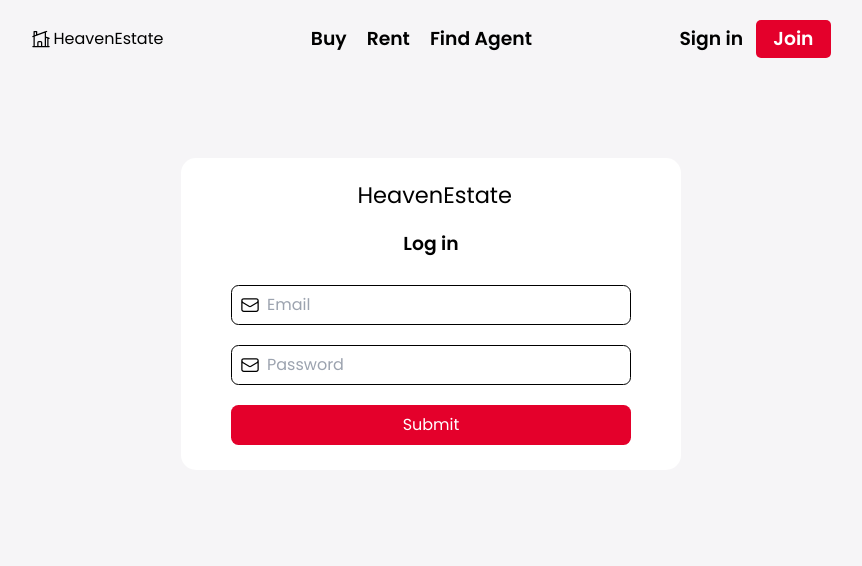
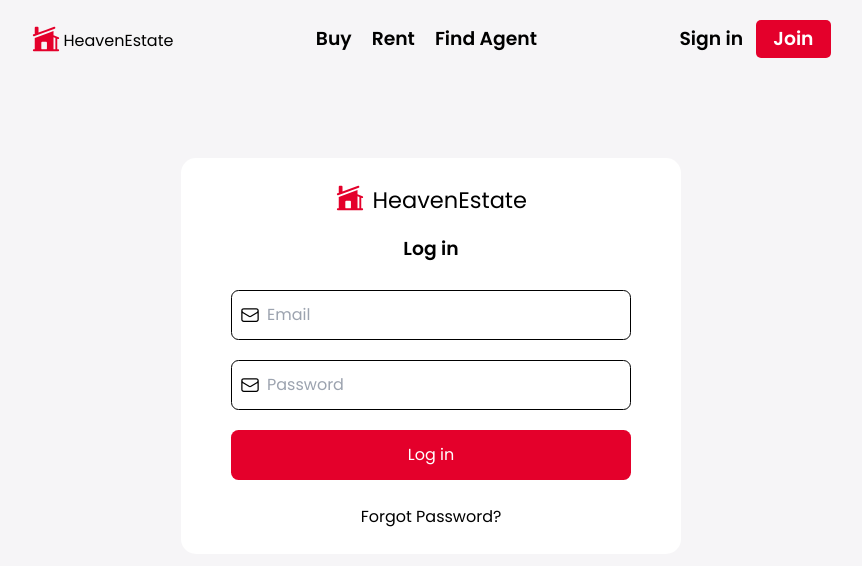
Before and after one commit to filipkomogorov/booking-app, a React (Vite) app in the folder client/: page /login in a window 1280 px wide. Shown: the top 566 px of the page, without its empty margins (209-1071 px from the left). Built offline with nearby package versions, Linux system fonts and the light colour scheme.

Commit message:
wrapping styling

```diff
--- a/client/src/components/Logo/LogoSvg.tsx
+++ b/client/src/components/Logo/LogoSvg.tsx
@@ -1,21 +1,19 @@
-interface LogoProps {
-    size: string
-}
 
-const LogoSvg = (props:LogoProps) => {
+
+const LogoSvg = () => {
   return (
     <svg
       xmlns="http://www.w3.org/2000/svg"
-      fill="none"
       viewBox="0 0 24 24"
-      strokeWidth={1.5}
-      stroke="currentColor"
-      className={`w-${props.size} h-${props.size}`}
+      fill="currentColor"
+      // className={`w-${props.size} h-${props.size}`}
+      className={`w-12 h-12 fill-cta`}
     >
+      <path d="M19.006 3.705a.75.75 0 00-.512-1.41L6 6.838V3a.75.75 0 00-.75-.75h-1.5A.75.75 0 003 3v4.93l-1.006.365a.75.75 0 00.512 1.41l16.5-6z" />
       <path
-        strokeLinecap="round"
-        strokeLinejoin="round"
-        d="M8.25 21v-4.875c0-.621.504-1.125 1.125-1.125h2.25c.621 0 1.125.504 1.125 1.125V21m0 0h4.5V3.545M12.75 21h7.5V10.75M2.25 21h1.5m18 0h-18M2.25 9l4.5-1.636M18.75 3l-1.5.545m0 6.205l3 1m1.5.5l-1.5-.5M6.75 7.364V3h-3v18m3-13.636l10.5-3.819"
+        fillRule="evenodd"
+        d="M3.019 11.115L18 5.667V9.09l4.006 1.456a.75.75 0 11-.512 1.41l-.494-.18v8.475h.75a.75.75 0 010 1.5H2.25a.75.75 0 010-1.5H3v-9.129l.019-.006zM18 20.25v-9.565l1.5.545v9.02H18zm-9-6a.75.75 0 00-.75.75v4.5c0 .414.336.75.75.75h3a.75.75 0 00.75-.75V15a.75.75 0 00-.75-.75H9z"
+        clipRule="evenodd"
       />
     </svg>
   );
--- a/client/src/components/TextField/TextField.tsx
+++ b/client/src/components/TextField/TextField.tsx
@@ -13,7 +13,7 @@ const TextField: React.FC<TextField> = ({ ...props }) => {
   return (
     <div className="pb-8">
               <div
-        className={`rounded-xl border border-1 w-full h-16 flex flex-row items-center ${
+        className={`rounded-xl border border-1 w-full h-20 flex flex-row items-center ${
           meta.touched && meta.error ? "border-error" : ""
         }`}
       >
--- a/client/src/components/header/Header.tsx
+++ b/client/src/components/header/Header.tsx
@@ -2,22 +2,26 @@ import { Link } from "react-router-dom";
 import LogoSvg from "../Logo/LogoSvg";
 
 const Header = () => {
-
   return (
-    <header className="flex justify-between py-8 max-w-7xl mx-auto">
+    <header className="flex justify-between py-8 max-w-7xl mx-auto items-center">
       <Link to={"/"} className="flex items-center gap-1">
-        <LogoSvg size="8" />
-        <span>HeavenEstate</span>
+        <LogoSvg />
+        <p className="leading-none pt-2">HeavenEstate</p>
       </Link>
       <div className="flex gap-8 text-3xl items-center font-semibold">
-        <Link to={'/properties/buy'}>Buy</Link>
-        <Link to={'/properties/rent'}>Rent</Link>
-        <Link to={'/properties/find-agent'}>Find Agent</Link>
+        <Link to={"/properties/buy"}>Buy</Link>
+        <Link to={"/properties/rent"}>Rent</Link>
+        <Link to={"/properties/find-agent"}>Find Agent</Link>
       </div>
 
       <div className="flex gap-5 items-center text-3xl font-semibold">
-        <Link to={'/login'}>Sign in</Link>
-        <Link to={'/signup'} className="rounded-lg px-7 py-3 bg-cta text-white ">Join</Link>
+        <Link to={"/login"}>Sign in</Link>
+        <Link
+          to={"/signup"}
+          className="rounded-lg px-7 py-3 bg-cta text-white "
+        >
+          Join
+        </Link>
       </div>
     </header>
   );
--- a/client/src/pages/LoginPage.tsx
+++ b/client/src/pages/LoginPage.tsx
@@ -1,9 +1,9 @@
-import React from "react";
 import { Form, Formik, FormikHelpers } from "formik";
 import { loginSchema } from "../schemas/LoginValidation";
 import { Login as loginSchemaTypes } from "../schemas/LoginValidation";
 import TextField from "../components/TextField/TextField";
-import { customSizes,} from "../types/Types";
+import { Link } from "react-router-dom";
+
 import LogoSvg from "../components/Logo/LogoSvg";
 
 const onSubmit = async (
@@ -18,8 +18,8 @@ const LoginPage = () => {
   return (
     <div className="w-login mx-auto bg-white mt-32 py-10 px-20 rounded-3xl flex flex-col">
       <div className="flex items-center gap-3 mx-auto mb-10">
-        <LogoSvg size='12'/>
-        <span className="text-4xl">HeavenEstate</span>
+        <LogoSvg />
+        <p className="leading-none pt-2 text-4xl">HeavenEstate</p>
       </div>
       <h3 className="text-center text-3xl font-semibold pb-12">Log in</h3>
       <Formik
@@ -39,13 +39,17 @@ const LoginPage = () => {
               type="submit"
               className={`${
                 isSubmitting ? "border border-1 bg-grey-300 text-black" : "bg-cta text-white"
-              } rounded-xl px-7 h-16`}
+              } rounded-xl px-7 h-20`}
             >
-              Submit
+              Log in
             </button>
           </Form>
         )}
       </Formik>
+
+      <div className="flex justify-center items-center mt-10">
+         <Link to='/recover'>Forgot Password?</Link>
+      </div>
     </div>
   );
 };
```
